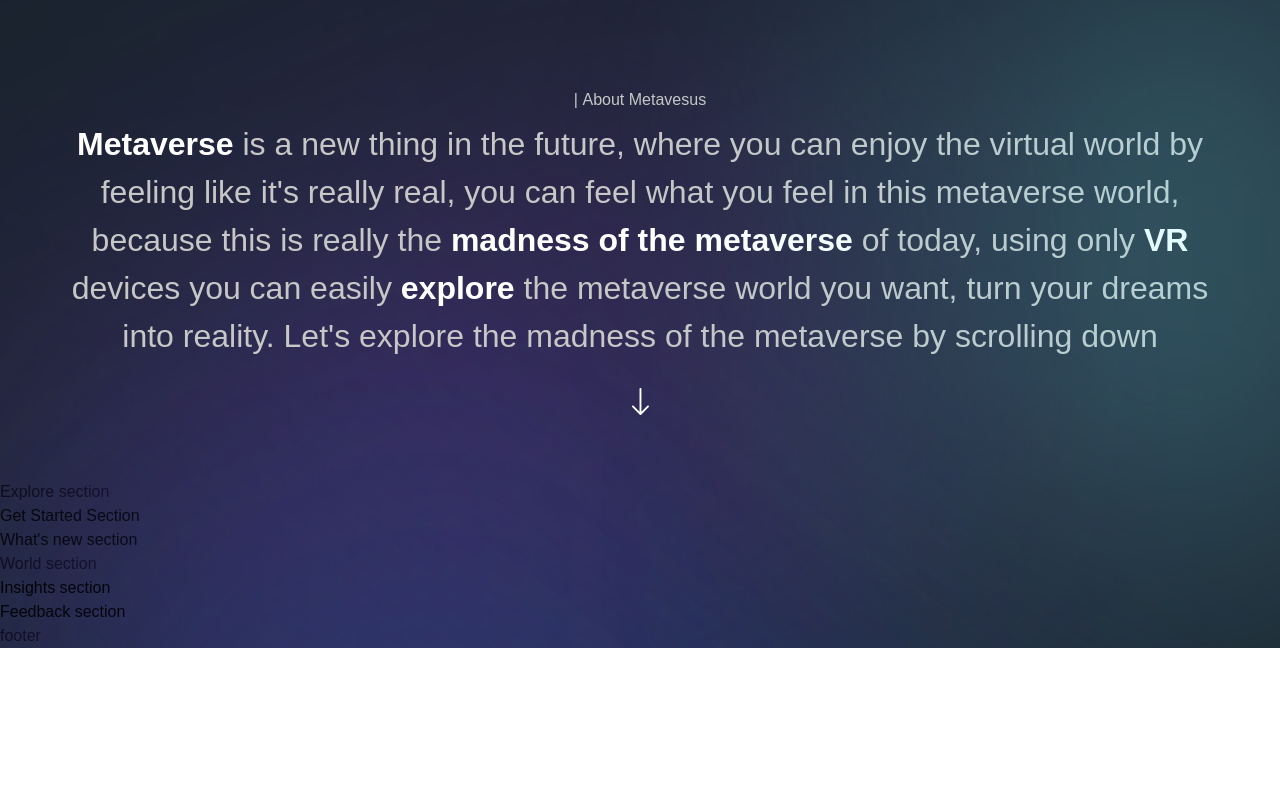
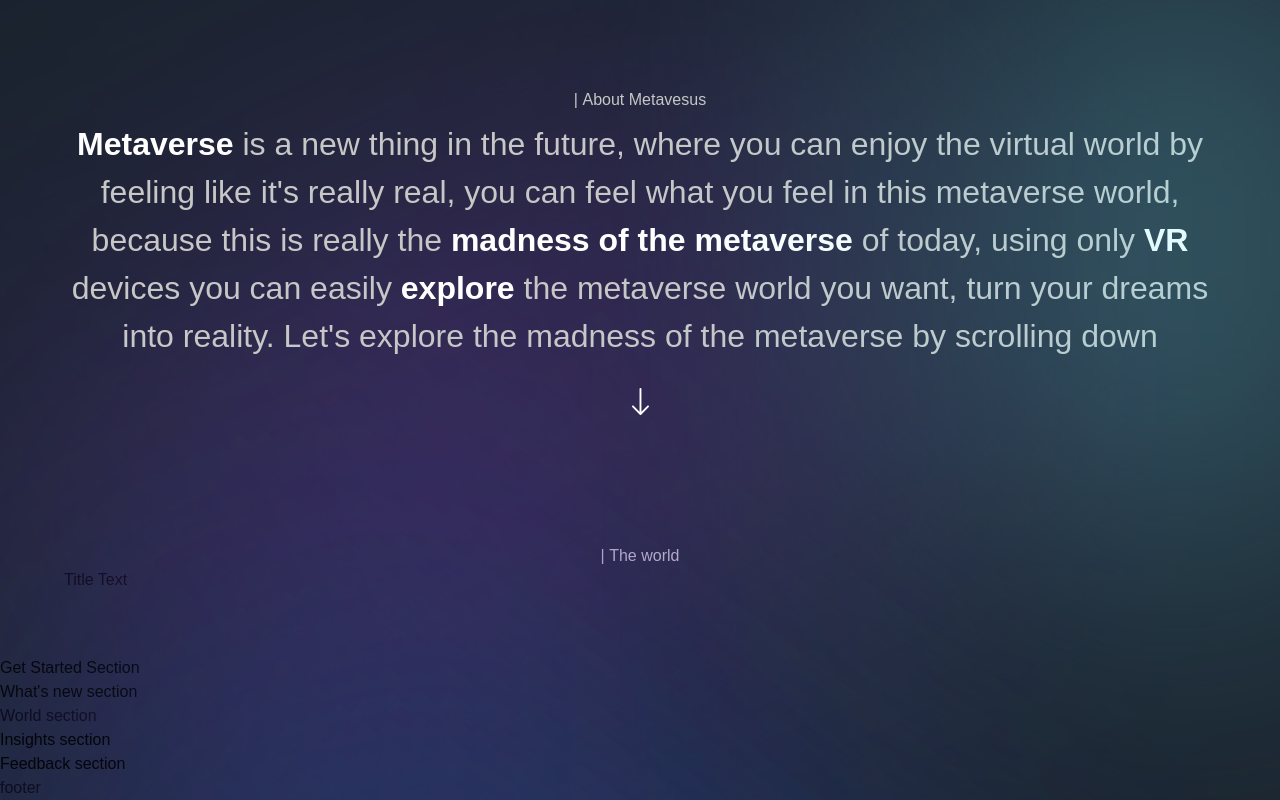
Before and after one commit to smirnovsky/Metaverse, a Next.js app: page / in a window 1280 px wide. Shown: the part 1086-1886 px from the top of the page. Before the commit the page ends 1734 px from the top, so only its background shows below. Built offline with nearby package versions, Linux system fonts and the light colour scheme; a web font is replaced by a local one.

Commit message:
start to implement Explore component

```diff
--- a/sections/Explore.jsx
+++ b/sections/Explore.jsx
@@ -1,8 +1,25 @@
 'use client';
 
+import { useState } from "react";
+import { motion } from "framer-motion";
+import { TypingText, ExploreCard, TitleText } from "../components";
+
+import styles from '../styles'
+import { staggerContainer } from '../utils/motion';
+import { exploreWorlds } from '../constants/index';
+
 const Explore = () => (
-  <section>
-    Explore section
+  <section className={`${styles.paddings}`} id='explore'>
+    <motion.div
+      variants={staggerContainer}
+      initial='hidden'
+      whileInView='show'
+      viewport={{ once: false, amount: 0.25 }}
+      className={`${styles.innerWidth} mx-auto flex flex-col`}
+    >
+      <TypingText title='| The world' textStyles='text-center' />
+      <TitleText title={<>Choose the world you want <br className="md:block hidden" /> to explore</>} textStyles='text-center' />
+    </motion.div>
   </section>
 );
 
```
